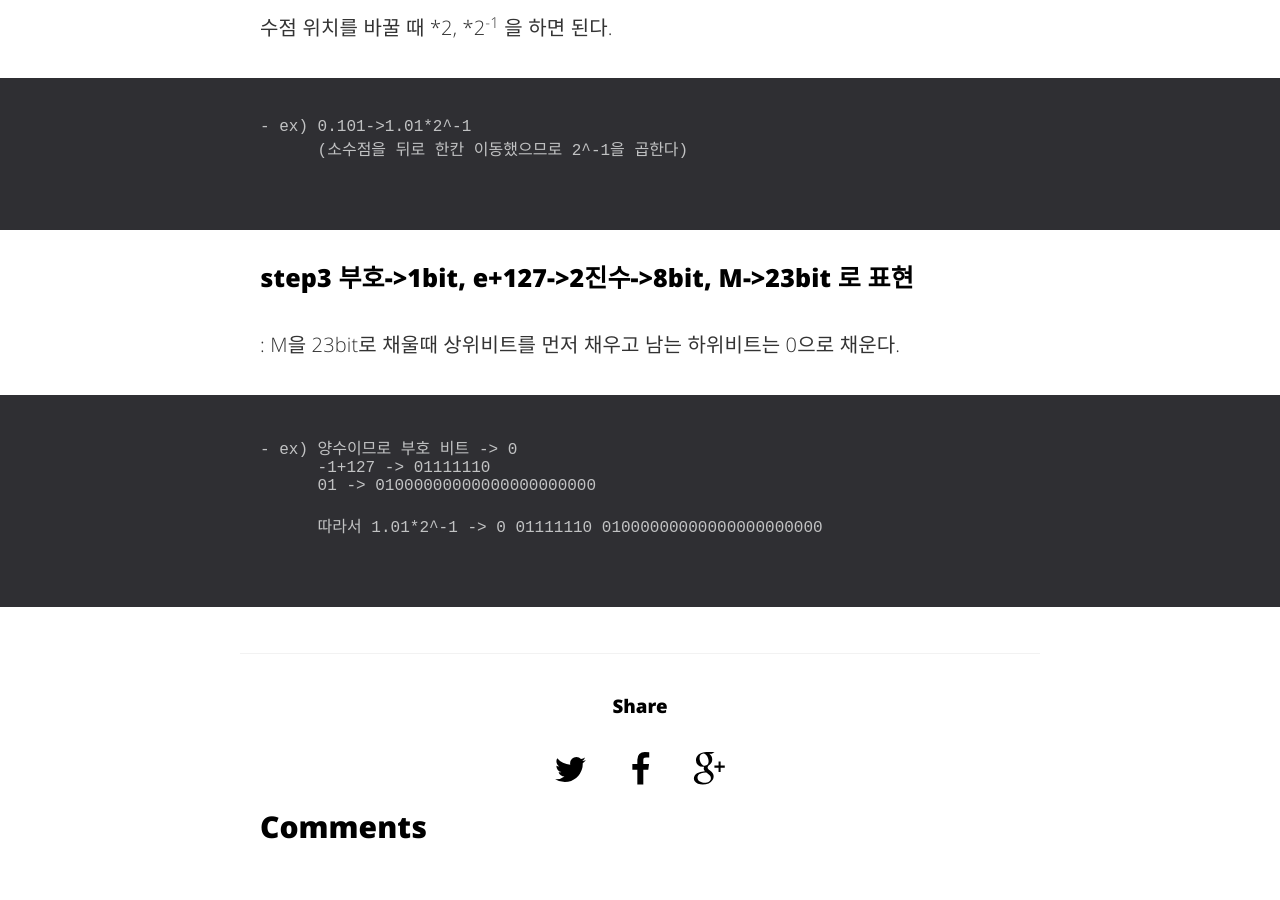
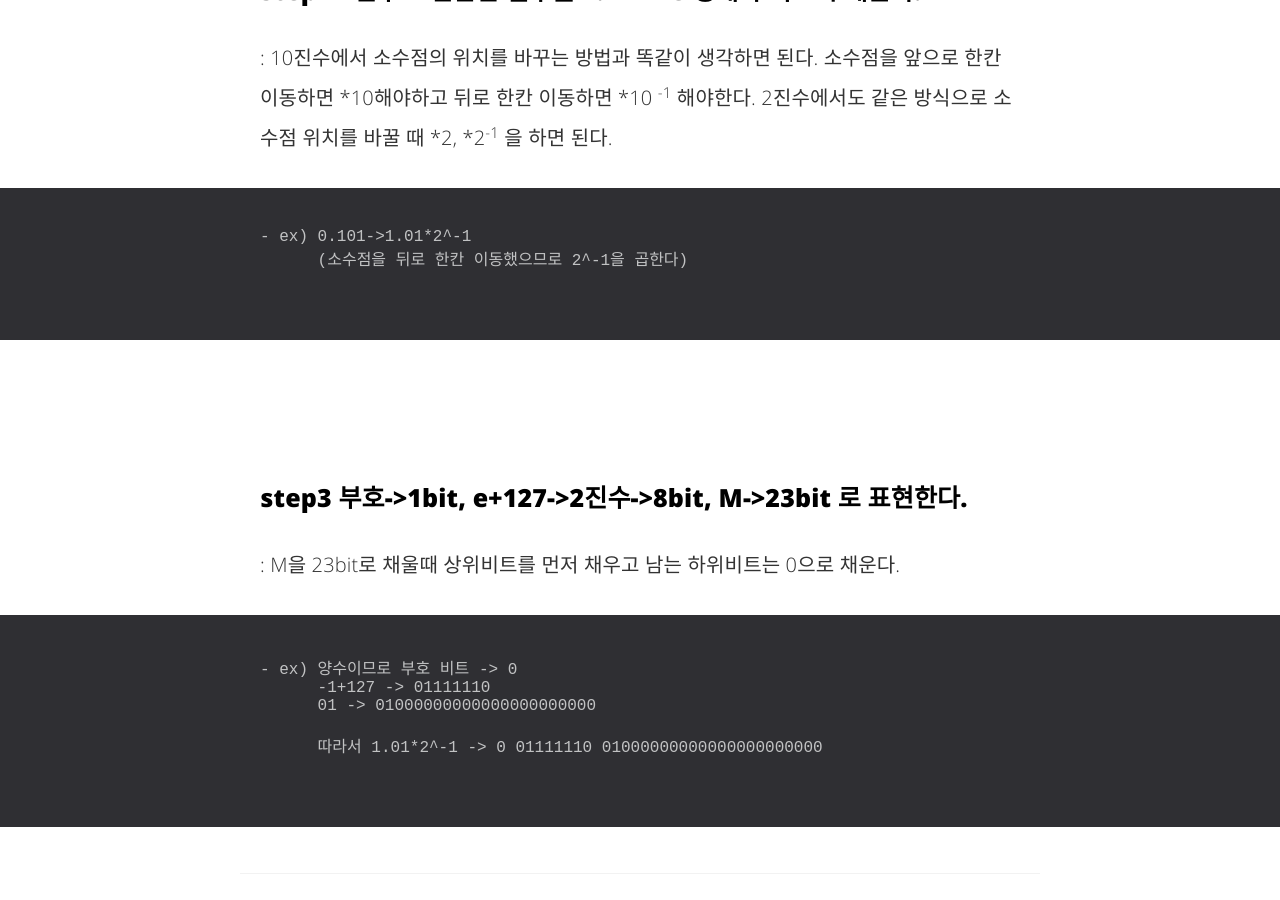
Before and after one commit to ji-mango/ji-mango.github.io, a Jekyll site: the page built from _posts/2020-12-17-third posting.md, in a window 1280 px wide and 900 px high, scrolled down 1549 px. Built offline with Jekyll 4.4.1, drawn with Linux system fonts in a browser that asks for light colours; comment, search, counter and statistics services are not loaded.

Commit message:
revise third posting

````diff
--- a/_posts/2020-12-17-third posting.md
+++ b/_posts/2020-12-17-third posting.md
@@ -40,15 +40,15 @@ categories:
 
      따라서 0.625-->0.101
 ```
-
+<br><br>
 ### step2 2진수로 변환한 실수를 1.M*2^e 형태가 되도록 해준다.
 : 10진수에서 소수점의 위치를 바꾸는 방법과 똑같이 생각하면 된다. 소수점을 앞으로 한칸 이동하면 *10해야하고 뒤로 한칸 이동하면 *10 <sup>-1</sup> 해야한다. 2진수에서도 같은 방식으로 소수점 위치를 바꿀 때 *2, *2<sup>-1</sup> 을 하면 된다.
 ```
 - ex) 0.101->1.01*2^-1
       (소수점을 뒤로 한칸 이동했으므로 2^-1을 곱한다)
 ```
-
-### step3 부호->1bit, e+127->2진수->8bit, M->23bit 로 표현
+<br><br>
+### step3 부호->1bit, e+127->2진수->8bit, M->23bit 로 표현한다.
 : M을 23bit로 채울때 상위비트를 먼저 채우고 남는 하위비트는 0으로 채운다.
 ```
 - ex) 양수이므로 부호 비트 -> 0
````
